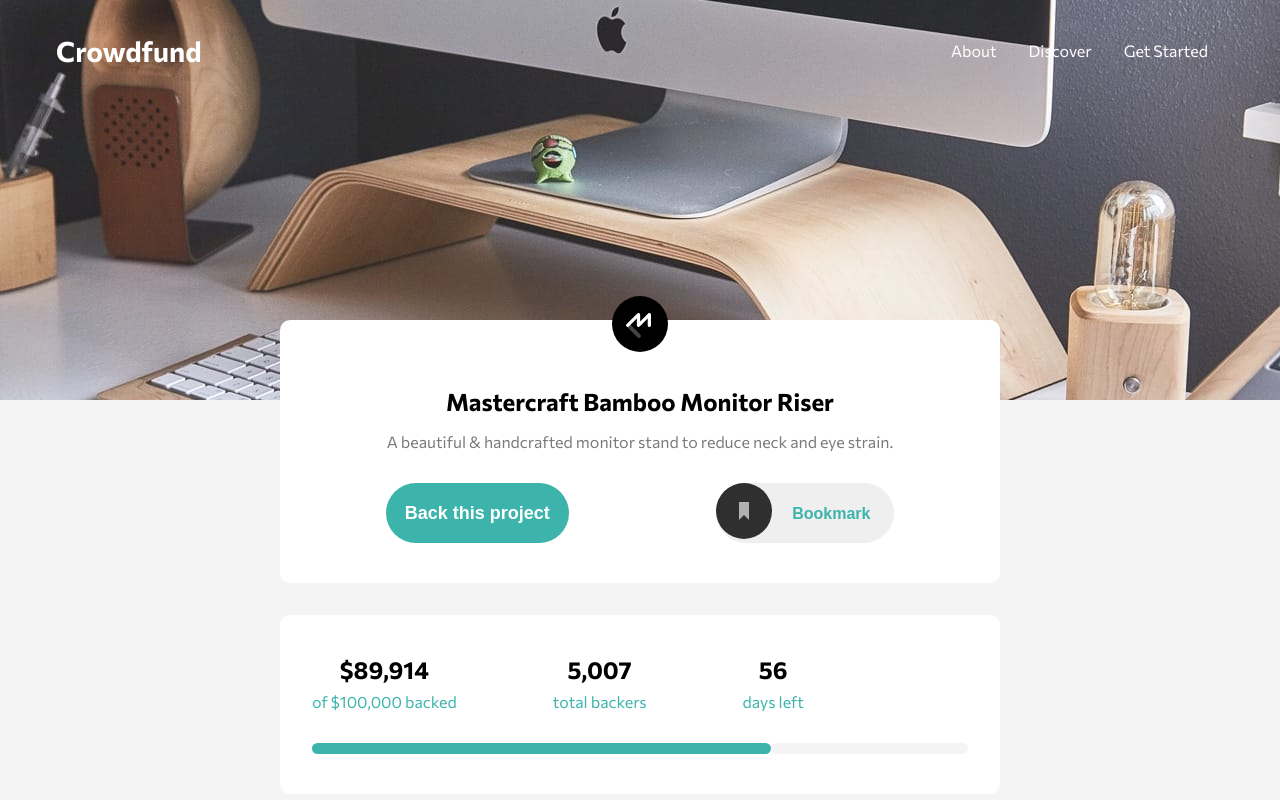
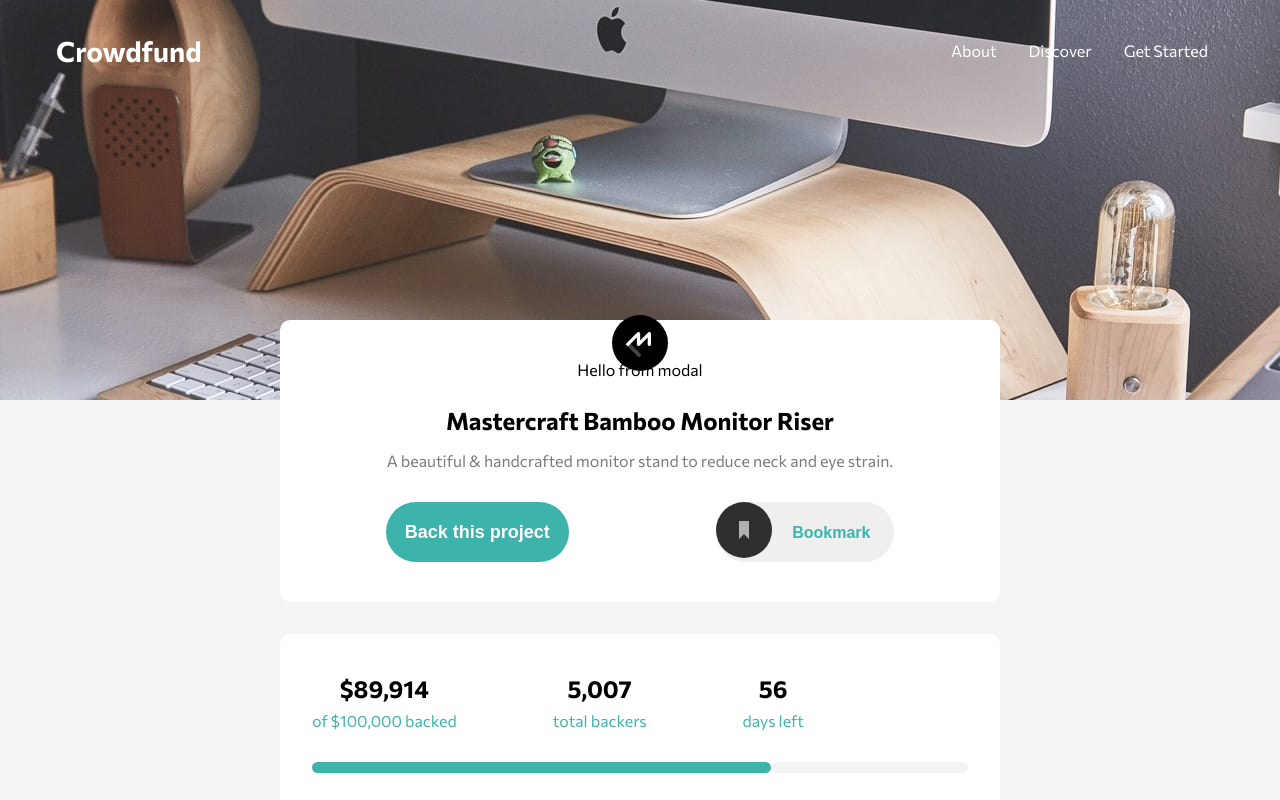
Before and after one commit to Gladson-Samuel-S/Crowdfunding-product-page, a React (Create React App) app: page / in a window 1280 px wide. Both pictures are taken after a click on the button "Back this project". Shown: the top 800 px of the page. Built offline with nearby package versions, Linux system fonts and the light colour scheme; the HTML template or start-up script is replaced by a standard one.

Commit message:
Working on the modal

```diff
--- a/src/Components/Card1.js
+++ b/src/Components/Card1.js
@@ -3,15 +3,24 @@ import logo from "../images/logo-mastercraft.svg"
 import bookmarkImg from "../images/icon-bookmark.svg"
 import bookmarkClosed from "../images/icon-bookmark-checked.svg"
 import { useState } from "react"
+import Modal from "../Components/Modal"
 
 const Card1 = () => {
   const [bookmark, setBookmark] = useState(false)
+  const [isModalOpen, setIsModalOpen] = useState(false)
+
   const handleClick = () => {
     setBookmark(!bookmark)
   }
 
+  const handleModal = () => {
+    setIsModalOpen(!isModalOpen)
+  }
+
   return (
     <Card>
+      {isModalOpen ? <Modal /> : null}
+
       <div className='logo'>
         <img src={logo} alt='logo' height='56px' width='56px' />
       </div>
@@ -20,7 +29,7 @@ const Card1 = () => {
         A beautiful & handcrafted monitor stand to reduce neck and eye strain.
       </p>
       <div className='action-area'>
-        <Button>Back this project</Button>
+        <Button onClick={handleModal}>Back this project</Button>
         <button className='bkmark-btn' onClick={handleClick}>
           <img src={bookmark ? bookmarkClosed : bookmarkImg} alt='Bookmark' />
           {bookmark ? (
--- /dev/null
+++ b/src/Components/Modal.js
@@ -0,0 +1,5 @@
+const Modal = () => {
+  return <div>Hello from modal</div>
+}
+
+export default Modal
```
